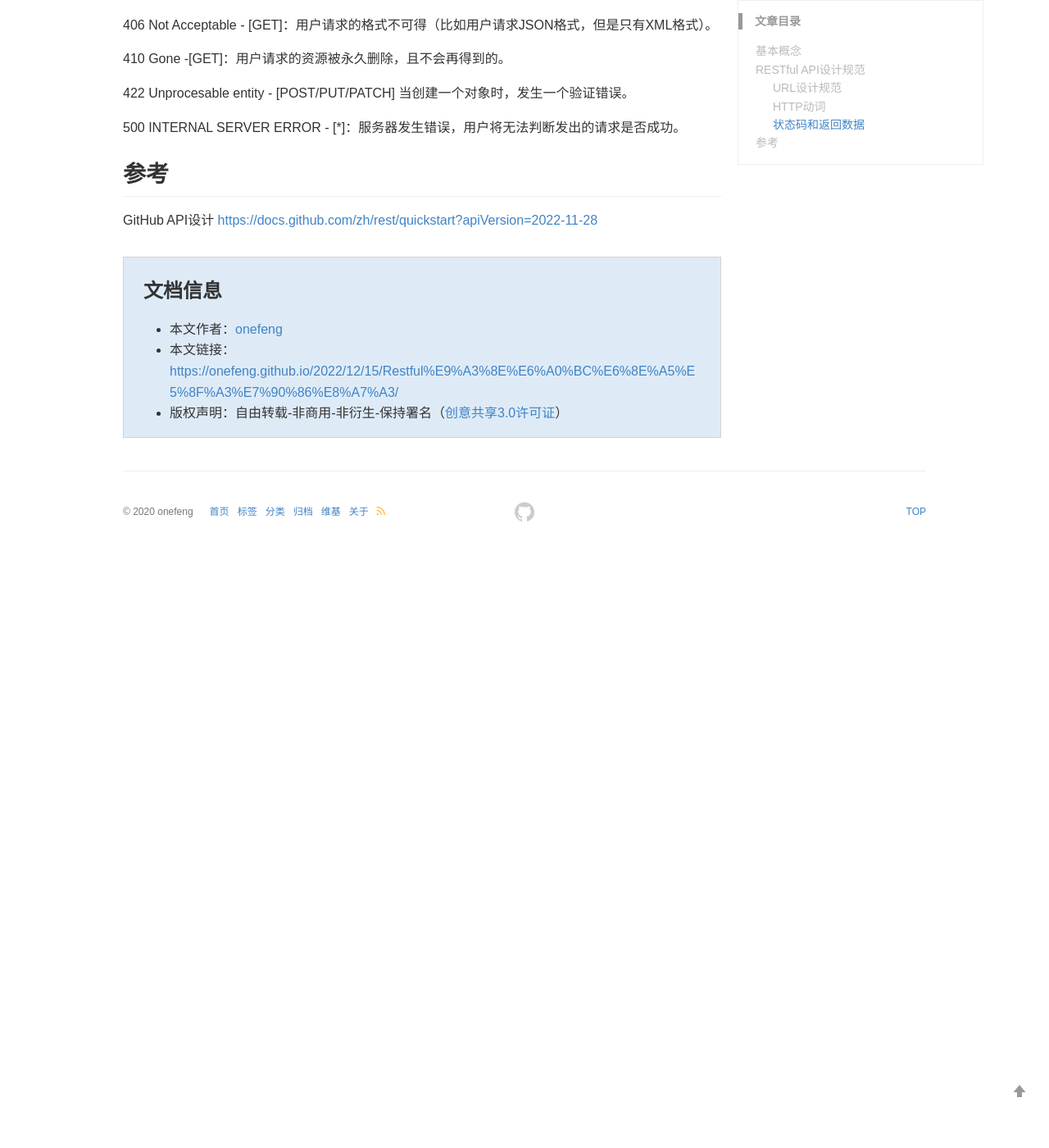
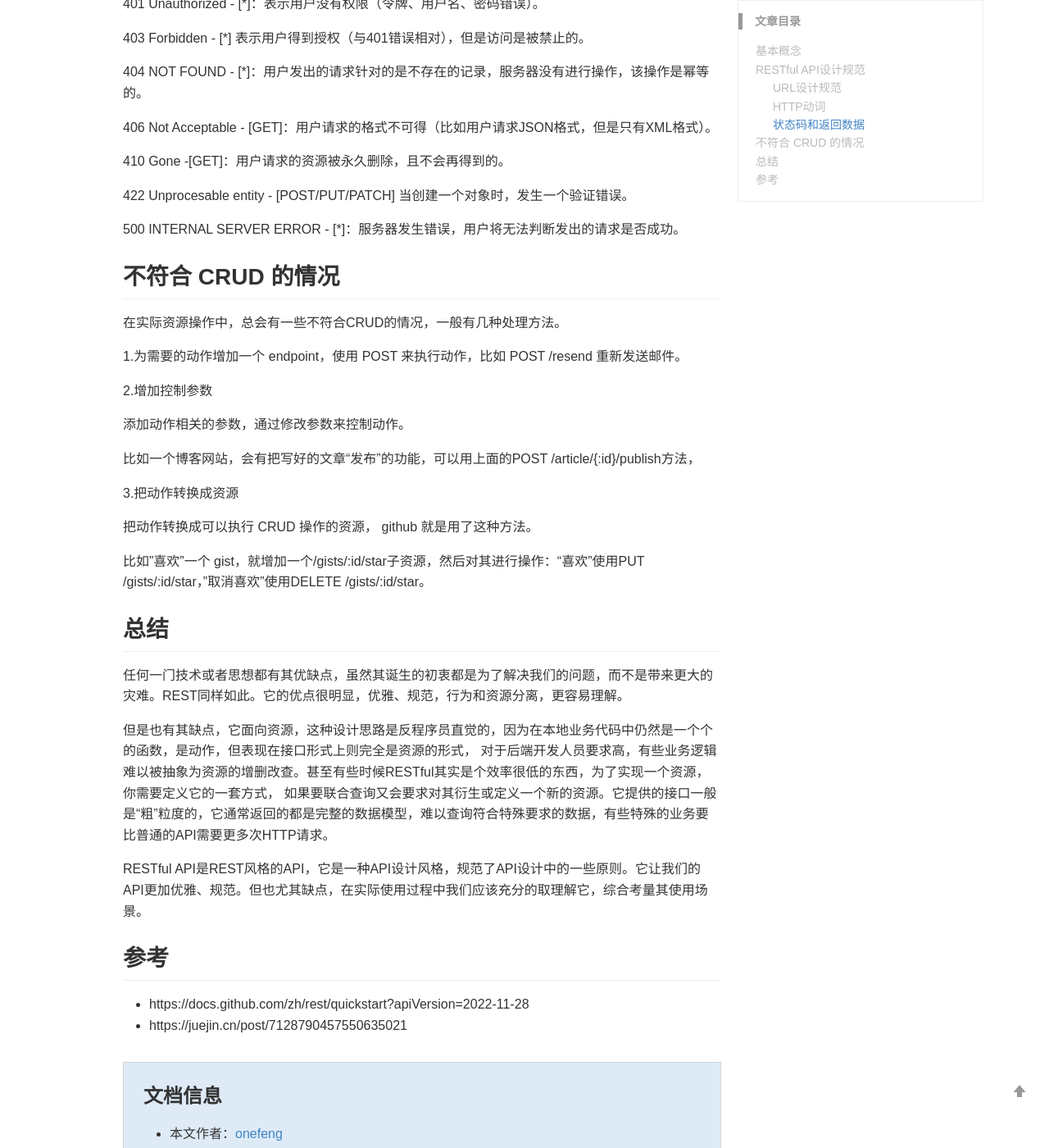
Before and after one commit to onefeng/onefeng.github.io, a Jekyll site: the page built from _posts/2022-12-15-Restful风格接口理解.md, in a window 1280 px wide and 1400 px high, scrolled down 1869 px. Shown: the whole window at 82% size. Built offline with Jekyll 4.4.1, drawn with Linux system fonts in a browser that asks for light colours; comment, search, counter and statistics services are not loaded; before the commit the page ends 2542 px from its top, so only the background shows below that; some of the changed text lies outside the part shown.

Commit message:
feat: add post

```diff
--- a/_posts/2022-12-15-Restful风格接口理解.md
+++ b/_posts/2022-12-15-Restful风格接口理解.md
@@ -55,6 +55,12 @@ resources：资源，RESTful API推荐用小写英文单词的复数形式。
 
 resource_id：资源的id，访问或操作该资源。
 
+路径规范
+
+1.使用小写字母，多个单词用"-"分隔，提高URL的可读性
+
+2.资源嵌套层次避免过深，尽量不超过2层
+
 
 ### HTTP动词
 
@@ -93,7 +99,41 @@ DELETE /collection/resource:从服务器删除资源
 
 500 INTERNAL SERVER ERROR - [*]：服务器发生错误，用户将无法判断发出的请求是否成功。
 
+## 不符合 CRUD 的情况
+
+在实际资源操作中，总会有一些不符合CRUD的情况，一般有几种处理方法。
+
+1.为需要的动作增加一个 endpoint，使用 POST 来执行动作，比如 POST /resend 重新发送邮件。
+
+
+2.增加控制参数
+
+添加动作相关的参数，通过修改参数来控制动作。
+
+比如一个博客网站，会有把写好的文章“发布”的功能，可以用上面的POST /article/{:id}/publish方法，
+
+
+3.把动作转换成资源
+
+把动作转换成可以执行 CRUD 操作的资源， github 就是用了这种方法。
+
+比如"喜欢"一个 gist，就增加一个/gists/:id/star子资源，然后对其进行操作：“喜欢”使用PUT /gists/:id/star，"取消喜欢"使用DELETE /gists/:id/star。
+
+
+
+
+## 总结
+
+任何一门技术或者思想都有其优缺点，虽然其诞生的初衷都是为了解决我们的问题，而不是带来更大的灾难。REST同样如此。它的优点很明显，优雅、规范，行为和资源分离，更容易理解。
+
+但是也有其缺点，它面向资源，这种设计思路是反程序员直觉的，因为在本地业务代码中仍然是一个个的函数，是动作，但表现在接口形式上则完全是资源的形式，
+对于后端开发人员要求高，有些业务逻辑难以被抽象为资源的增删改查。甚至有些时候RESTful其实是个效率很低的东西，为了实现一个资源，你需要定义它的一套方式，
+如果要联合查询又会要求对其衍生或定义一个新的资源。它提供的接口一般是“粗”粒度的，它通常返回的都是完整的数据模型，难以查询符合特殊要求的数据，有些特殊的业务要比普通的API需要更多次HTTP请求。
+
+RESTful API是REST风格的API，它是一种API设计风格，规范了API设计中的一些原则。它让我们的API更加优雅、规范。但也尤其缺点，在实际使用过程中我们应该充分的取理解它，综合考量其使用场景。
+
 
 ## 参考
 
-GitHub API设计 <https://docs.github.com/zh/rest/quickstart?apiVersion=2022-11-28>
+- https://docs.github.com/zh/rest/quickstart?apiVersion=2022-11-28
+- https://juejin.cn/post/7128790457550635021
```
